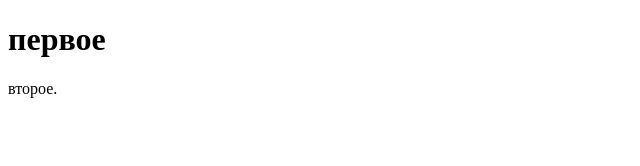
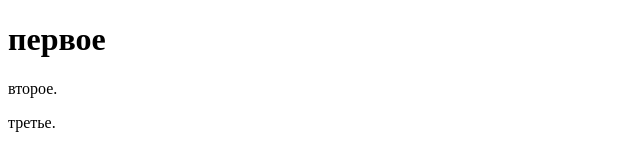
Before and after one commit to Ethan-district/Elturan-s-repository-3, a plain HTML site: page index.html in a window 1280 px wide. Shown: the full height of the page, 0-640 px from the left. Drawn offline with Linux system fonts and the light colour scheme.

Commit message:
added a new <p>

```diff
--- a/index.html
+++ b/index.html
@@ -4,6 +4,7 @@
 
 <h1>первое</h1>
 <p>второе.</p>
+<p>третье.</p>
 
 </body>
 </html>
```
